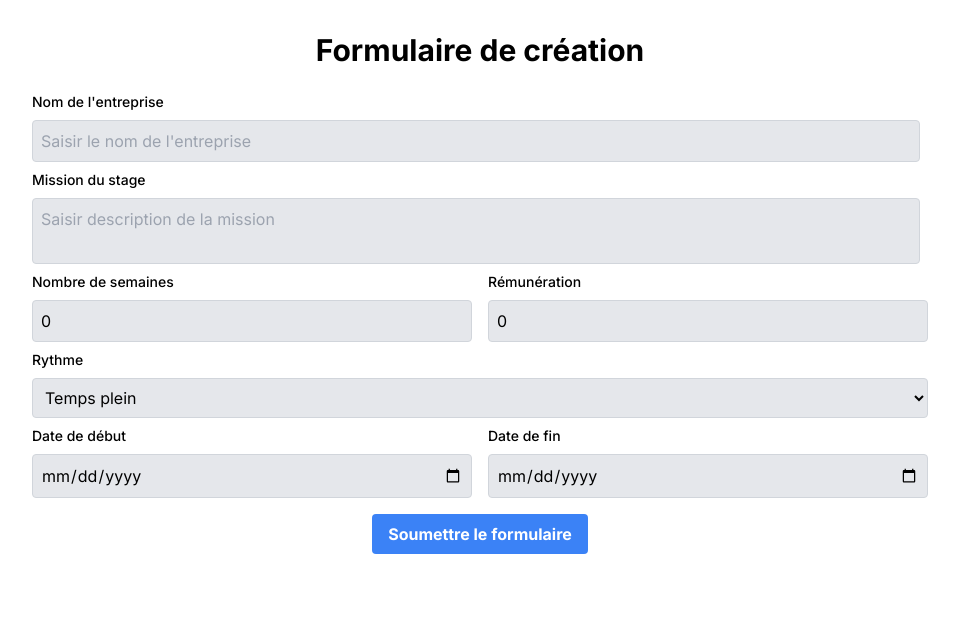
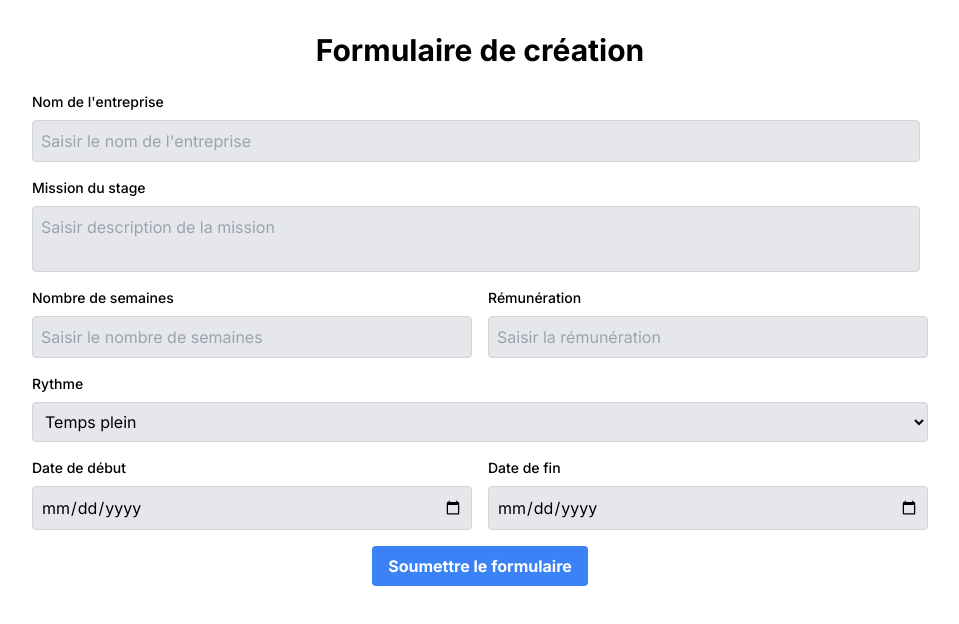
Before and after one commit to victorbillaud/internsheep, a Next.js app: page /form in a window 1280 px wide. Shown: the top 624 px of the page, without its empty margins (160-1119 px from the left). Built offline with nearby package versions, Linux system fonts and the light colour scheme.

Commit message:
wip example server action

```diff
--- a/src/app/actions.ts
+++ b/src/app/form/actions.ts
@@ -55,7 +55,7 @@
 "use server";
 
 import { PrismaClient } from "@prisma/client";
-import { error } from "console";
+import { redirect } from "next/navigation";
 const prisma = new PrismaClient();
 
 class CustomError extends Error {
@@ -80,8 +80,8 @@ export async function sendForm(formData: any) {
     !formData.startDate ||
     !formData.endDate
   ) {
-    console.log('Formulaire invalide')
-    return {message: "Le formulaire n'est pas rempli correctement. Veuillez remplir tous les champs."}
+    console.log("Formulaire invalide");
+    redirect("/form?error=Formulaire invalide");
   }
 
   try {
@@ -92,6 +92,6 @@ export async function sendForm(formData: any) {
     // return result;
   } catch (error) {
     console.error("Error creating internship:", error);
-    return {message: 'Internal Server Error'}
+    return {message: "Internal Server Error"};
   }
 }
--- a/src/app/form/form.tsx
+++ b/src/app/form/form.tsx
@@ -1,86 +1,29 @@
 "use client";
-import {useEffect, useState} from "react";
-import form from "./page";
-import {sendForm} from "../actions";
-import {getRedirectStatusCodeFromError} from "next/dist/client/components/redirect";
-import { Response } from 'node-fetch';
-import { useFormState, useFormStatus } from "react-dom";
+import { useSearchParams } from "next/navigation";
+import { useRef, useState } from "react";
+import { sendForm } from "./actions";
 
 export default function FormComponent() {
   const [formSubmitted, setFormSubmitted] = useState(false);
-
-  const initialState = {
-    message: '',
-  }
-
-  const { pending } = useFormStatus();
-  const [state, formAction] = useFormState(sendForm, initialState)
 
   type CustomError = {
     code: string;
     message: string;
   };
 
-  const [error, setError] = useState<CustomError | null>(null);
+  const searchParams = useSearchParams();
 
-  const [formData, setFormData] = useState({
-    companyName: "",
-    mission: "",
-    startDate: new Date().toISOString(),
-    endDate: new Date().toISOString(),
-    rythm: "full-time",
-    numberWeeks: 0,
-    remuneration: 0
-  });
+  const error = searchParams.get("error") as unknown as CustomError;
 
-  const handleChange = (
-    event: React.ChangeEvent<HTMLInputElement | HTMLTextAreaElement | HTMLSelectElement>
-  ) => {
-    const {name, value} = event.target;
-
-    // Vérifier si la valeur peut être convertie en nombre
-    const parsedValue = !isNaN(Number(value)) ? Number(value) : value;
-
-    setFormData({...formData, [name]: parsedValue});
-  };
+  const formRef = useRef<HTMLFormElement>(null);
 
   const handleSubmit = async (event: React.FormEvent<HTMLFormElement>) => {
-    event.preventDefault();
+    const formData = new FormData(formRef.current);
 
-    try {
-      await sendForm(formData);
-      setFormSubmitted(true);
-      setError(null);
+    console.log("formData", formData);
 
-    }catch(error) {
-
-      console.log('catch')
-
-      setFormSubmitted(false);
-
-      console.log('error____', error != null)
-      console.log('Internal_error', (error as CustomError).code == 'INTERNAL_ERROR')
-      console.log('Invalid Form', (error as CustomError).code == 'INVALID_FORM')
-      console.log('(error as CustomError).code', (error as CustomError).code)
-
-
-      if (error && (error as CustomError).code == 'INTERNAL_ERROR') {
-        setError(error as CustomError);
-      } else if (error && (error as CustomError).code == 'INVALID_FORM') {
-        setError(error as CustomError);
-      } else {
-        setError({
-          code: 'UNEXPECTED_ERROR',
-          message: 'Une erreur inattendue s\'est produite lors de l\'envoi du formulaire.'
-        });
-      }
-    }
+    sendForm(formData);
   };
-
-  useEffect(() => {
-    console.log('state', state)
-  }, [state])
-
 
   return (
     <div className="h-screen bg-white">
@@ -89,7 +32,9 @@ export default function FormComponent() {
       </h1>
 
       <div className="flex flex-col max-w-70  mx-auto my-auto ">
-        <form action={formAction} onSubmit={handleSubmit}>
+        {error && <p className="text-red-500 text-center font-bold mt-4">{error}</p>}
+
+        <form ref={formRef} onSubmit={handleSubmit} className="flex flex-col space-y-4">
           {/* Nom de l'entreprise */}
           <div className="flex flex-col space-y-2 mt-2">
             <label htmlFor="companyName" className="text-sm font-medium text-black">
@@ -99,8 +44,6 @@ export default function FormComponent() {
               type="text"
               id="companyName"
               name="companyName"
-              value={formData.companyName}
-              onChange={handleChange}
               placeholder="Saisir le nom de l'entreprise"
               className="text-black mr-2 p-2 border border-gray-300 rounded bg-gray-200 focus:outline-none focus:border-blue-500"
               onFocus={() => setFormSubmitted(false)}
@@ -115,8 +58,6 @@ export default function FormComponent() {
             <textarea
               id="internshipMission"
               name="mission"
-              value={formData.mission}
-              onChange={handleChange}
               placeholder="Saisir description de la mission"
               className="text-black  mr-2 p-2 border border-gray-300 bg-gray-200 rounded resize-none focus:outline-none focus:border-blue-500"
               onFocus={() => setFormSubmitted(false)}
@@ -133,8 +74,6 @@ export default function FormComponent() {
                 type="number"
                 id="numberWeeks"
                 name="numberWeeks"
-                value={formData.numberWeeks}
-                onChange={handleChange}
                 placeholder="Saisir le nombre de semaines"
                 className="text-black p-2 border border-gray-300 bg-gray-200 rounded focus:outline-none focus:border-blue-500 w-full"
                 onFocus={() => setFormSubmitted(false)}
@@ -150,8 +89,6 @@ export default function FormComponent() {
                 type="number"
                 id="remuneration"
                 name="remuneration"
-                value={formData.remuneration}
-                onChange={handleChange}
                 placeholder="Saisir la rémunération"
                 className="text-black p-2 border border-gray-300 bg-gray-200 rounded focus:outline-none focus:border-blue-500 w-full"
                 onFocus={() => setFormSubmitted(false)}
@@ -167,8 +104,6 @@ export default function FormComponent() {
             <select
               id="rythm"
               name="rythm"
-              value={formData.rythm}
-              onChange={handleChange}
               className="text-black p-2 border border-gray-300 bg-gray-200 rounded focus:outline-none focus:border-blue-500"
               onFocus={() => setFormSubmitted(false)}
             >
@@ -187,8 +122,6 @@ export default function FormComponent() {
                 type="date"
                 id="startDate"
                 name="startDate"
-                value={formData.startDate}
-                onChange={handleChange}
                 className="text-black p-2 border border-gray-300 bg-gray-200 rounded focus:outline-none focus:border-blue-500 w-100"
                 onFocus={() => setFormSubmitted(false)}
               />
@@ -203,8 +136,6 @@ export default function FormComponent() {
                 type="date"
                 id="endDate"
                 name="endDate"
-                value={formData.endDate}
-                onChange={handleChange}
                 className="text-black p-2 border border-gray-300 bg-gray-200 rounded focus:outline-none focus:border-blue-500 w-100"
                 onFocus={() => setFormSubmitted(false)}
               />
@@ -214,27 +145,11 @@ export default function FormComponent() {
           <button
             type="submit"
             className={`mt-4 mb-4 flex flex-col bg-blue-500 text-white font-bold py-2 px-4 rounded m-auto`}
-            aria-disabled={pending}
-            // ${
-            //   isNotFormValid ? "opacity-50 cursor-not-allowed bg-blue-200 " : "hover:bg-blue-700"
-            // }`}
-            // disabled={isNotFormValid}
           >
             Soumettre le formulaire
           </button>
 
-          {state && state.message ? (
-          <p aria-live="polite" className="text-red-500 text-center font-bold mt-4">
-            {state?.message}
-          </p>
-        ) : null}
-
-          {error && (
-            <p className="text-red-500 text-center font-bold mt-4">
-              {error.message}
-            </p>
-          )}
-
+          {error && <p className="text-red-500 text-center font-bold mt-4">{error.message}</p>}
 
           <div>
             {formSubmitted && (
@@ -242,7 +157,6 @@ export default function FormComponent() {
                 Le formulaire a bien été envoyé !
               </p>
             )}
-
           </div>
         </form>
       </div>
```
Also changed, not shown: src/app/form/page.tsx (+3 -4 lines).
